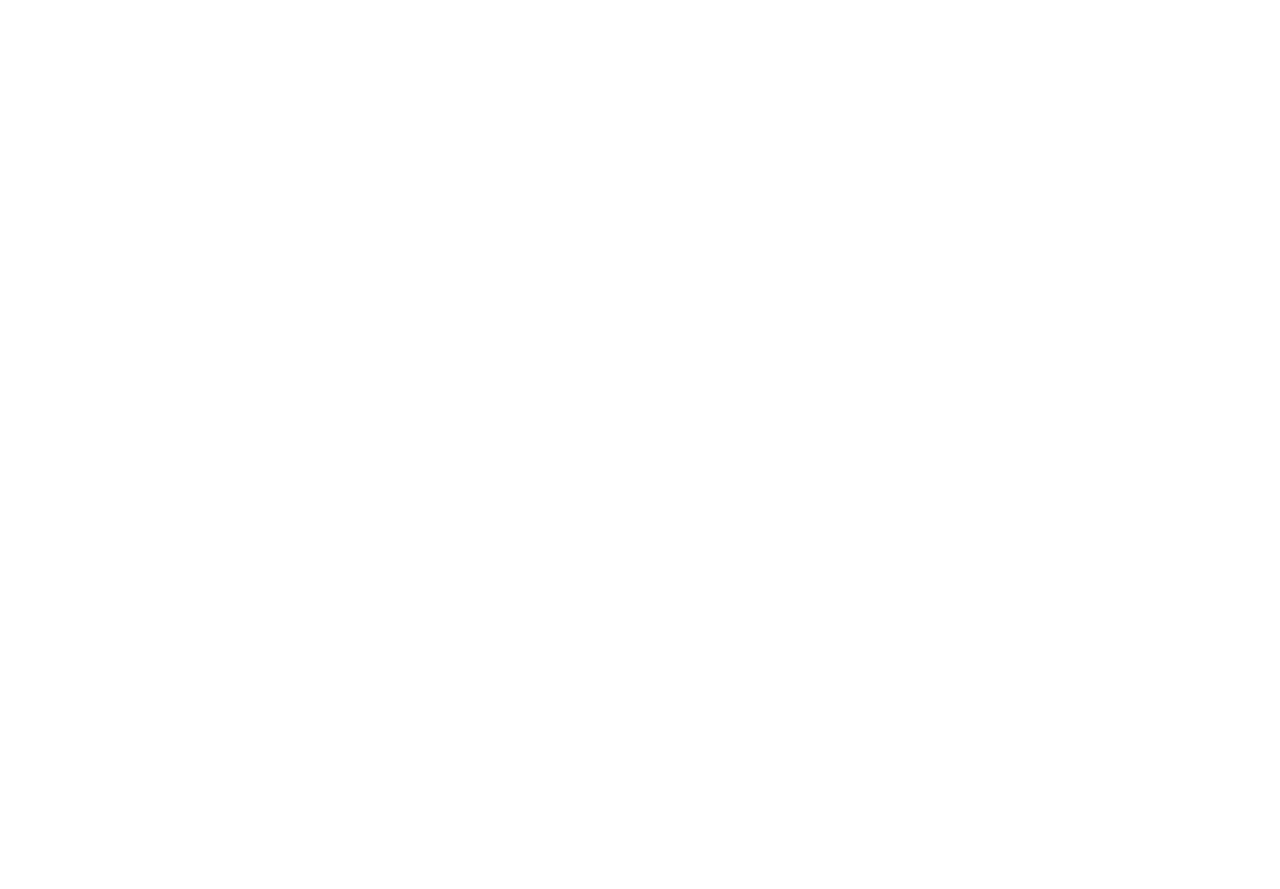
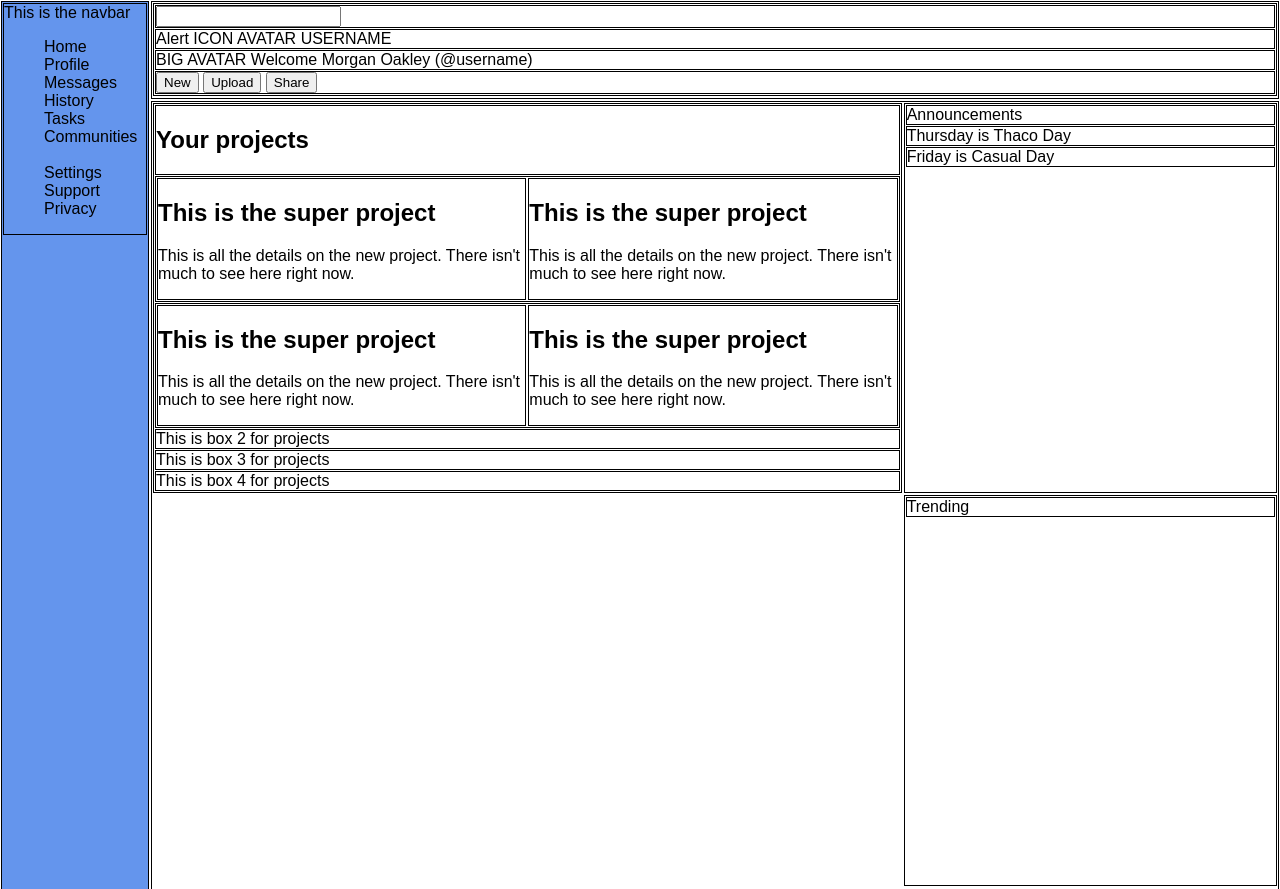
Before and after one commit to RinkM/Odin7-Dashboard, a plain HTML site: page index.html in a window 1280 px wide. Shown: the top 889 px of the page. Before the commit the page ends 800 px from the top, so only its background shows below. Drawn offline with Linux system fonts and the light colour scheme.

Commit message:
adds content. working on layout

```diff
--- a/index.html
+++ b/index.html
@@ -5,10 +5,104 @@
     <meta http-equiv="X-UA-Compatible" content="IE=edge">
     <meta name="viewport" content="width=device-width, initial-scale=1.0">
     <link rel="stylesheet" href="style.css">
-
     <title>Dashboard</title>
 </head>
+
 <body>
+  <header>
+    <div>
+      <div>
+        <input type="search" name="searchBar" id="searchBar">
+      </div>
+      <div>
+        <span>Alert ICON</span>
+        <span>AVATAR</span>
+        <span>USERNAME</span>
+      </div>
+      <div>
+        <span>BIG AVATAR</span>
+        <span>Welcome</span>
+        <span>Morgan Oakley (@username)</span>
+      </div>
+      <div>
+        <button>New</button>
+        <button>Upload</button>
+        <button>Share</button>
+      </div>
+    </div>
+  </header>
+
+  <nav>
+    <div>
+      This is the navbar
+      <ul>
+        <li>Home</li>
+        <li>Profile</li>
+        <li>Messages</li>
+        <li>History</li>
+        <li>Tasks</li>
+        <li>Communities</li>
+        <br>
+        <li>Settings</li>
+        <li>Support</li>
+        <li>Privacy</li>
+      </ul>
+    </div>
+  </nav>
+
+
+  <div class = "mainSpace">
+
+    <div class = projectContainer>
+
+      <div class = projectHeader> <h2>Your projects</h2></div>
+
+      <div class = "projectRow1">
+        <div class = projectOne>
+          <h2>This is the super project</h2>
+          <p>This is all the details on the new project. There isn't much to see here right now.
+          </p>
+        </div>
+        <div class = projectTwo>
+          <h2>This is the super project</h2>
+          <p>This is all the details on the new project. There isn't much to see here right now.
+          </p>
+        </div>
+
+      </div>
+      <div class = "projectRow2">
+        <div class = projectThree>
+          <h2>This is the super project</h2>
+          <p>This is all the details on the new project. There isn't much to see here right now.
+          </p>
+        </div>
+        <div class = projectFour>
+          <h2>This is the super project</h2>
+          <p>This is all the details on the new project. There isn't much to see here right now.
+          </p>
+        </div>
+
+      </div>
+
+
+      <div>This is box 2 for projects</div>
+      <div>This is box 3 for projects</div>
+      <div>This is box 4 for projects</div>
+    </div>
+
+    <div class = "announcementsContainer">
+      <div>Announcements</div>
+      <div>Thursday is Thaco Day</div>
+      <div>Friday is Casual Day</div>
+
+    </div>
+
+    <div class = "trendingContainer">
+      <div>Trending</div>
+    </div>
+
+  </div>
+
 
 </body>
 
--- a/style.css
+++ b/style.css
@@ -0,0 +1,79 @@
+
+body{display: grid;
+    /* grid-template: 100px 20% 20% 20% 20% 20% /  150px 20% 20% 20% 20% 20%; */
+    grid-template: 100px 1fr 1fr 1fr 1fr / 150px 1fr 1fr 1fr 1fr;
+    margin: 0px;
+    font-family: Arial, Helvetica, sans-serif;
+}
+
+.mainSpace{
+    display: grid;
+    grid-template: 1fr 1fr 1fr / 2fr 1fr;
+}
+
+.projectContainer{
+
+    grid-template: 1fr 1fr 1fr / 1fr 1fr;
+
+    grid-column-start: 1;
+    grid-column-end: 2;
+    grid-row: 1/2;
+
+}
+.announcementsContainer{
+    grid-column-start: 2;
+    grid-column-end: 3;
+    grid-row-start: 1;
+    grid-row-end: 2;
+
+}
+.trendingContainer{
+    grid-column-start: 2;
+    grid-column-end: 3;
+    grid-row-start: 2;
+    grid-row-end: 3
+}
+
+
+.projectRow1, .projectRow2{
+    display: flex;
+}
+/* grid-template: | 100px | 1fr | 1fr | 1fr | 1fr | 1fr | /  | 150px | 1fr | 1fr | 1fr | 1fr | 1fr; | */
+
+div, nav, header{
+    border: 1px solid black;
+    margin: 1px
+}
+
+nav{
+    background-color: cornflowerblue;
+    grid-column-start: 1;
+    grid-column-end: 2;
+    grid-row-start: 1;
+    grid-row-end: 6;
+}
+
+header{
+    grid-column-start: 2;
+    grid-column-end: 6;
+    grid-row-start: 1;
+    grid-row-end: 2;
+}
+
+.mainSpace{
+    grid-column-start: 2;
+    grid-column-end: 6;
+    grid-row-start: 2;
+    grid-row-end: 6;
+    justify-self: stretch;
+
+}
+
+.projectOne{
+    grid-column-start: 2;
+    grid-column-end: 3;
+}
+
+ul{
+    list-style-type: none;
+}
```
Also changed, not shown: notes.md (+14 -0 lines), README.md.
